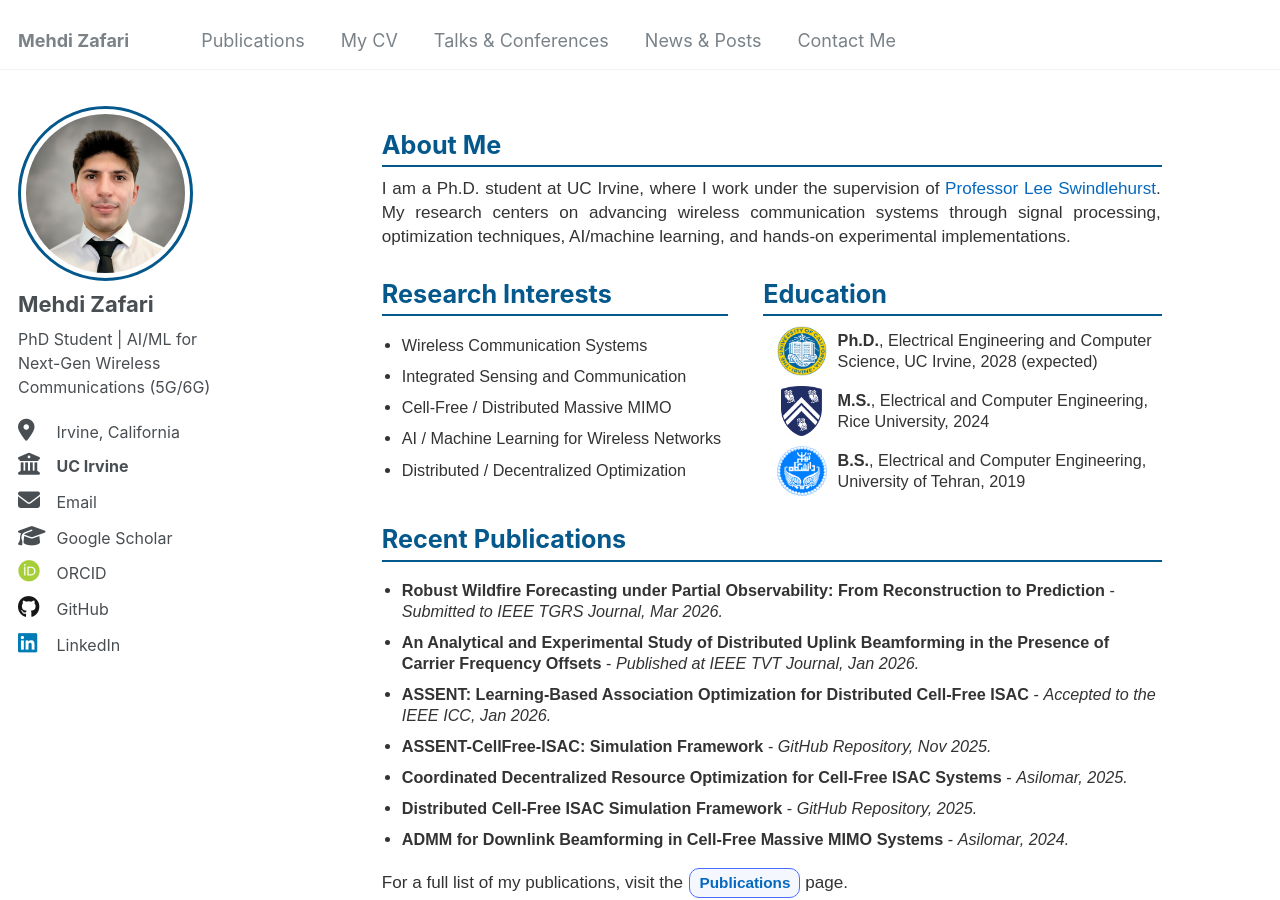
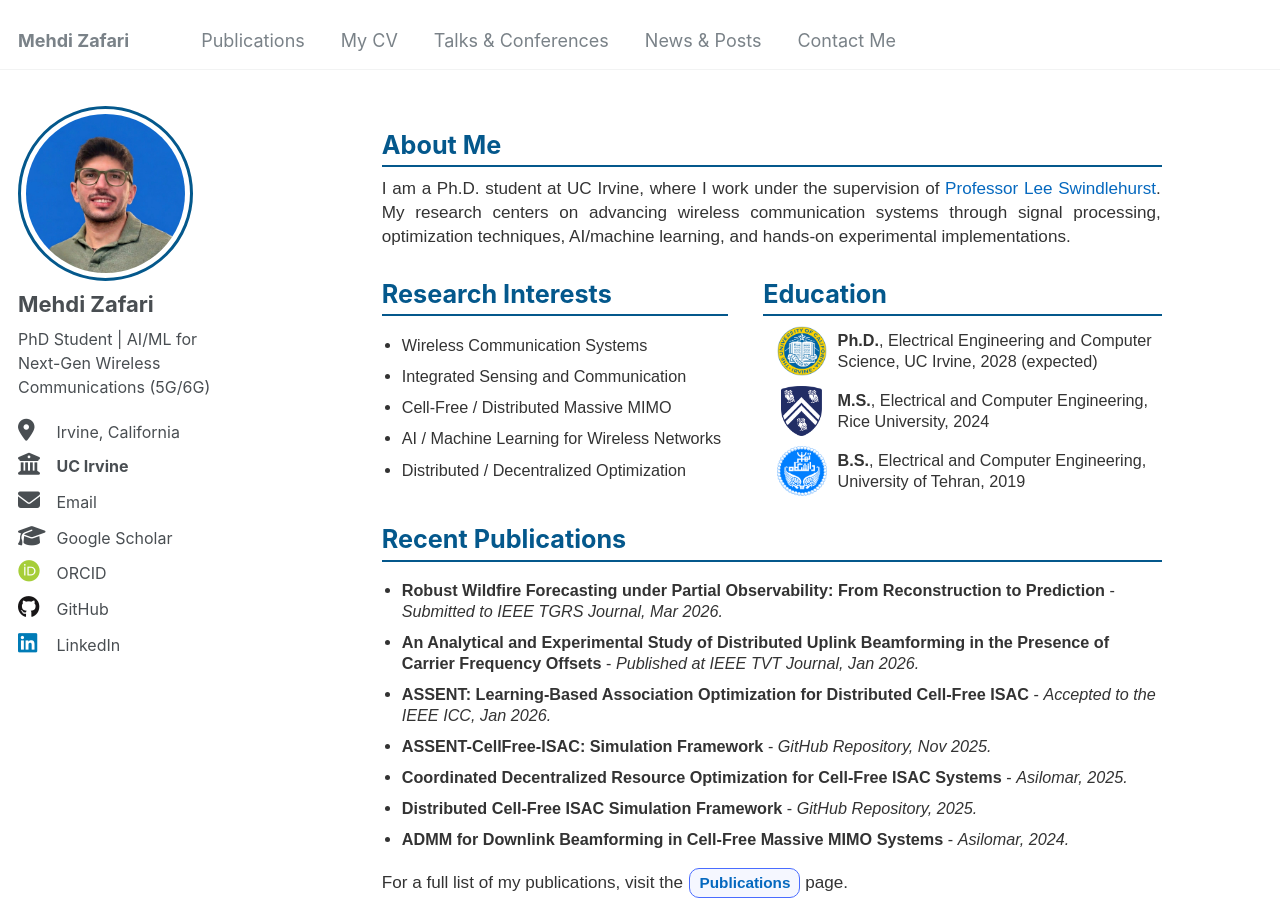
Before and after one commit to MehdiZD97/mehdizd97.github.io, a Jekyll site: the page built from _pages/about.md, in a window 1280 px wide and 900 px high. Built offline with Jekyll 4.4.1, drawn with Linux system fonts in a browser that asks for light colours; some web fonts are replaced.

Commit message:
Update profile photo

```diff
--- a/_config.yml
+++ b/_config.yml
@@ -30,7 +30,7 @@ repository               : "mehdizd97/mehdizd97.github.io"
 #               Additional customization can be done by editing /_includes/author-profile.html
 author:
   # Biographic information
-  avatar           : "profile1.png"
+  avatar           : "profile2.jpeg"
   name             : "Mehdi Zafari"
   pronouns         : # example: "she/her"
 #  bio              : "PhD Student | AI/ML-Driven Wireless Systems Researcher"
```
Also changed, not shown: images/profile2.jpeg (added).
